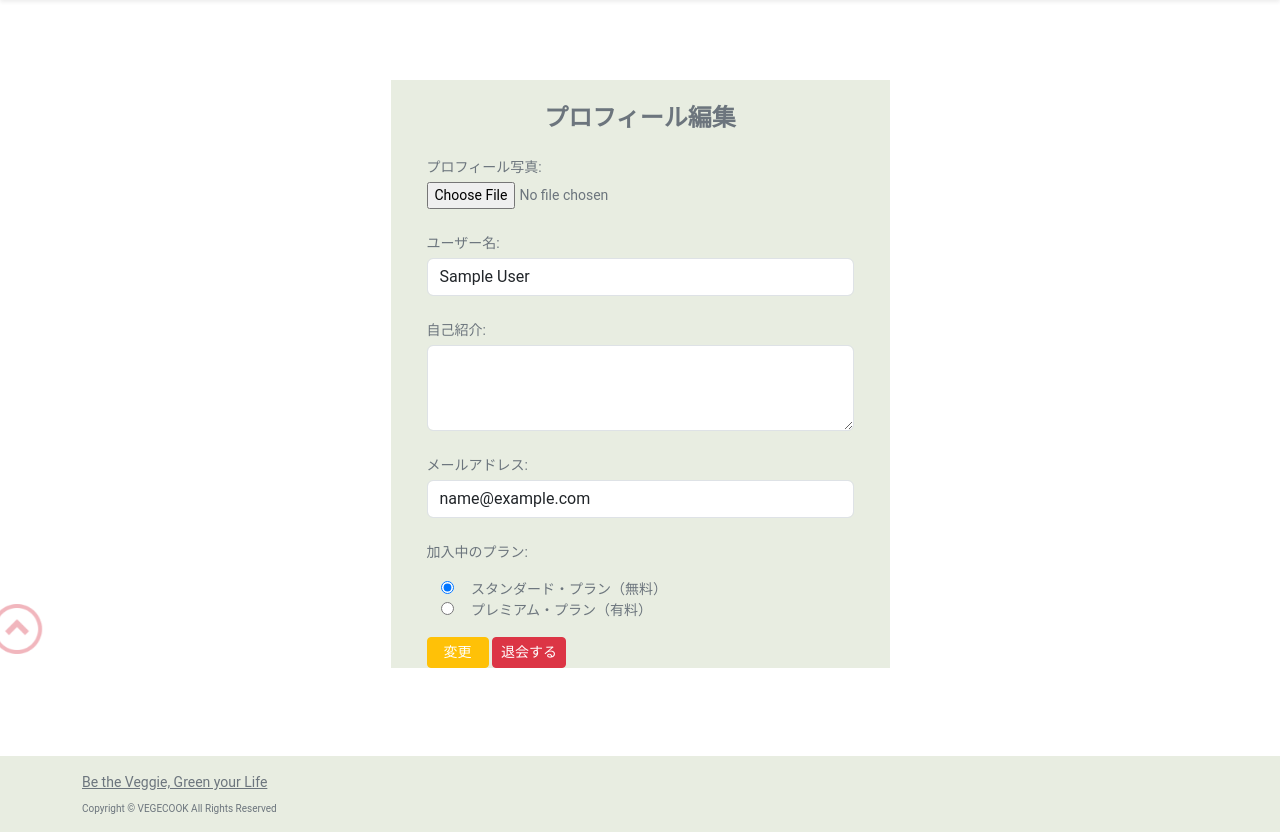
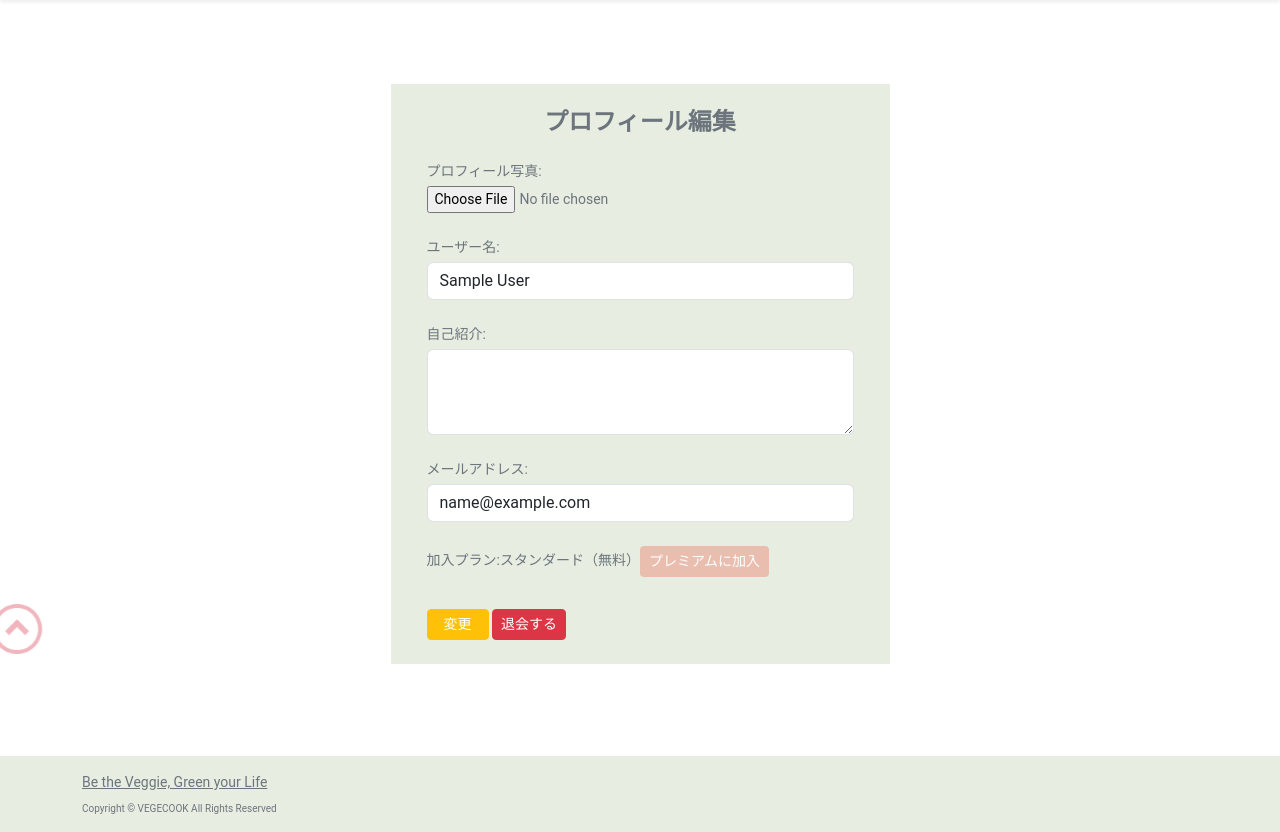
Before and after one commit to mi-1109/vegecook-app, a Rails app: page /users/1/edit in a window 1280 px wide. Shown: the part 86-918 px from the top of the page. Run offline with Rails 7, Linux system fonts and the light colour scheme; the visitor is signed in with stand-in values (Sample User, id 1); style sheets or scripts are compiled from the project's sources; parts of the project's set-up code (start-up, migrations or seed data) failed here and were passed over; some libraries are stand-ins or nearby versions; some web fonts are replaced.

Commit message:
[ADD]ぱんくずリスト/ [UPDATE]プラン変更機能

```diff
--- a/app/assets/stylesheets/application.scss
+++ b/app/assets/stylesheets/application.scss
@@ -294,3 +294,7 @@ footer {
 .fa-exclamation-triangle {
   color: $danger-red;
 }
+
+#breadcrumbs-style {
+  margin: 20px 0 0 80px;
+}
--- a/app/controllers/public/users_controller.rb
+++ b/app/controllers/public/users_controller.rb
@@ -1,7 +1,7 @@
 class Public::UsersController < ApplicationController
   before_action :authenticate_user!, except: [:show, :follows]
-  before_action :set_user, except: [:quit, :quit_confirm]
-  before_action :set_current_user, only: [:quit, :quit_confirm]
+  before_action :set_user, except: [:quit, :quit_confirm, :cancel_premium]
+  before_action :set_current_user, only: [:quit, :quit_confirm, :cancel_premium]
   before_action :set_correct_user, only: [:edit, :update]
 
   def show
@@ -23,7 +23,15 @@ class Public::UsersController < ApplicationController
     if @user.update(user_params)
       redirect_to user_path(@user.id), notice: "プロフィールを更新しました！"
     else
-      render action: :edit, alert: "プロフィールを更新できませんでした。"
+      render :edit, alert: "プロフィールを更新できませんでした。"
+    end
+  end
+
+  def cancel_premium
+    if @user.update(is_paid: false)
+      redirect_to user_path(@user.id), notice: "プレミアム・プランを解約しました。"
+    else
+      render :edit, alert: "プラン変更ができませんでした。お手数ですが、再度お試しください。"
     end
   end
 
--- a/app/views/layouts/application.html.erb
+++ b/app/views/layouts/application.html.erb
@@ -19,6 +19,7 @@
       <main>
         <%= render 'layouts/header' %>
         <%= render 'layouts/flash' %>
+        <%= breadcrumbs separator: " &rsaquo; ", class:'text-warning', id:'breadcrumbs-style' %>
         <%= yield %>
         <%= render 'layouts/footer' %>
       </main>
--- a/app/views/public/chats/show.html.erb
+++ b/app/views/public/chats/show.html.erb
@@ -1,4 +1,5 @@
 <!------------- 顧客側：チャット問い合わせ ----------------->
+<% breadcrumb :chat_inquiry, @chat %>
 
 <div class="container">
 
--- a/app/views/public/form_inquiries/index.html.erb
+++ b/app/views/public/form_inquiries/index.html.erb
@@ -1,9 +1,10 @@
 <!-------------- 問い合わせ方法選択 ---------------->
+<% breadcrumb :select_inquiry %>
 
-<div style='height: 600px' class='d-flex align-items-center'>
+<div style='height: 520px' class='d-flex align-items-center'>
 <div class="container">
   <div class="row">
-    <h3 class="jp-font-pop font-color-pink mx-auto mb-4 py-2 text-center">~ お問い合わせ ~</h3>
+    <h3 class="jp-font-pop font-color-pink mx-auto mb-4 pb-2 text-center">~ お問い合わせ ~</h3>
   </div>
 
     <div class="row mt-3">
--- a/app/views/public/form_inquiries/new.html.erb
+++ b/app/views/public/form_inquiries/new.html.erb
@@ -1,4 +1,5 @@
 <!--------------問い合わせフォーム ---------------->
+<% breadcrumb :form_inquiry %>
 
 <div style="height: 650px", class="d-flex align-items-center">
   <div class="border mx-auto">
--- a/app/views/public/homes/premium.html.erb
+++ b/app/views/public/homes/premium.html.erb
@@ -1,5 +1,8 @@
+<!---------- プレミアム・プランの案内画面 ------------>
+
+<% breadcrumb :premium_info%>
+
 <div class="container-fluid">
-
   <div id="about-heading">
     <div class="row">
       <h2 class="mx-auto mt-3 pt-32align-middle text-white en-font-pop">PREMIUM PLAN</h2>
--- a/app/views/public/post_recipes/edit.html.erb
+++ b/app/views/public/post_recipes/edit.html.erb
@@ -1,4 +1,5 @@
 <!---------- レシピ編集フォーム -------------->
+<% breadcrumb :post_recipe_edit, @post_recipe %>
 
 <div class="container mt-4 align-imtes-center">
   <div class='bg-light mx-auto mb-5'>
--- a/app/views/public/post_recipes/index.html.erb
+++ b/app/views/public/post_recipes/index.html.erb
@@ -1,4 +1,5 @@
 <!--------- 新着レシピ一覧画面 ------------>
+<% breadcrumb :latest_recipes %>
 
 <div class="container">
   <h3 class="mt-5 pl-3 mb-0 jp-font-classic font-weight-bold font-color-green"><span class="fas fa-utensils font-color-green"></span> 新着レシピ</h3>
--- a/app/views/public/post_recipes/new.html.erb
+++ b/app/views/public/post_recipes/new.html.erb
@@ -1,4 +1,5 @@
 <!---------- レシピ投稿フォーム -------------->
+<% breadcrumb :new_recipe %>
 
 <div class="container mt-4 align-imtes-center">
   <div class='bg-light mx-auto mb-5'>
--- a/app/views/public/post_recipes/show.html.erb
+++ b/app/views/public/post_recipes/show.html.erb
@@ -1,4 +1,6 @@
 <!---------- 顧客側：レシピ詳細 -------------->
+<% breadcrumb :post_recipe_show, @post_recipe %>
+
 <div class="container mb-5">
   <%= render partial: '/shared/recipe_show', locals: { post_recipe: @post_recipe } %>
 
--- a/app/views/public/premiums/complete.html.erb
+++ b/app/views/public/premiums/complete.html.erb
@@ -1,3 +1,7 @@
+<!---------- プレミアム・プラン登録完了画面 ------------>
+
+<% breadcrumb :premium_complete %>
+
  <div style="height: 600px", class="d-flex align-items-center">
   <div class="container">
     <div class="row">
--- a/app/views/public/premiums/payment.html.erb
+++ b/app/views/public/premiums/payment.html.erb
@@ -1,4 +1,7 @@
+<!---------- プレミアム・プランの登録画面 ------------>
+
 <%= flash[:error] %>
+<% breadcrumb :premium_payment %>
 
 <div style="height: 650px", class="d-flex align-items-center">
   <div style="max-width: 650px", class="bg-box-container mx-auto p-4">
--- a/app/views/public/rankings/index.html.erb
+++ b/app/views/public/rankings/index.html.erb
@@ -1,4 +1,5 @@
 <!--------- TOP20（ランキング）レシピ ------------>
+<% breadcrumb :popular_recipes %>
 
 <div class="container">
   <h3 style='letter-spacing: 0.07em' class="mt-4 pl-3 fas fa-crown"> TOP20</h3>
--- a/app/views/public/users/edit.html.erb
+++ b/app/views/public/users/edit.html.erb
@@ -1,3 +1,5 @@
+<% breadcrumb :user_edit, @user %>
+
 <div style='height: 700px' class="d-flex align-items-center mt-4 mb-5">
   <div class="bg-box-container mx-auto pl-4 pr-5">
 
@@ -8,38 +10,41 @@
         <div class="row ml-2">
           <%= form_with model: @user, local:true do |f| %>
             <div class="form-group mt-2">
-              <%= f.label :profile_image, 'プロフィール写真:', class:'mb-1' %><br />
+              <%= f.label :profile_image, 'プロフィール写真:', class:'mb-1 font-weight-bold' %><br />
               <%= f.attachment_field :profile_image %>
             </div>
 
             <div class="form-group mt-4">
-              <%= f.label :name, 'ユーザー名:', class:'mb-1' %><br />
+              <%= f.label :name, 'ユーザー名:', class:'mb-1 font-weight-bold' %><br />
               <%= f.text_field :name, class:'form-control', size: "40" %>
               <%= render 'layouts/error_messages', obj: @user, column: :name %>
             </div>
 
             <div class="form-group mt-4">
-              <%= f.label :introduction, '自己紹介:', class:'mb-1' %><br />
+              <%= f.label :introduction, '自己紹介:', class:'mb-1 font-weight-bold' %><br />
               <%= f.text_area :introduction, class:'form-control', size: "40x3" %>
               <%= render 'layouts/error_messages', obj: @user, column: :introduction %>
             </div>
 
             <div class="form-group mt-4">
-              <%= f.label :email, 'メールアドレス:', class:'mb-1' %><br />
+              <%= f.label :email, 'メールアドレス:', class:'mb-1 font-weight-bold' %><br />
               <%= f.text_field :email, class:'form-control', size: "40" %>
               <%= render 'layouts/error_messages', obj: @user, column: :email %>
             </div>
 
-            <div class="form-group mt-4">
-              <p>加入中のプラン:</p>
-            　<%= f.radio_button :is_paid, :false %>
-            　<%= f.label :is_paid, "スタンダード・プラン（無料）", {value: :false, style: "display: inline-block;"} %><br />
-            　<%= f.radio_button :is_paid, :true %>
-            　<%= f.label :is_paid, "プレミアム・プラン（有料）", {value: :true, style: "display: inline-block;"} %>
-              <%= render 'layouts/error_messages', obj: @user, column: :is_paid %>
+            <div class="mt-4">
+              <div class='d-flex'>
+                <p class='mb-1 mr-1 pt-1 font-weight-bold'>加入プラン:</p>
+                <p class='mb-1 pt-1'><%= @user.is_paid_to_sring %></p>
+                <% if @user.is_paid == true %>
+                  <%= link_to "解約する", users_cancel_premium_path, method: :PATCH, data: {confirm: "本当に解約しますか？"}, class: 'btn btn-sm btn-outline-danger py-1' %>
+                <% else %>
+                  <%= link_to "プレミアムに加入", premiums_payment_path, class:'btn btn-sm btn-color py-1' %>
+                <% end %>
+              </div>
             </div>
 
-            <div class="form-group form-inline pt-3">
+            <div class="form-group form-inline pt-3 mt-3 mb-4">
               <%= f.submit '変更', class: 'btn btn-sm btn-warning text-white px-3' %>
               <%= link_to "退会する", users_quit_confirm_path, class: 'btn btn-sm btn-danger ml-4' %>
             </div>
--- a/app/views/public/users/show.html.erb
+++ b/app/views/public/users/show.html.erb
@@ -1,5 +1,6 @@
 <div class="container">
 <%= render partial: 'mypage_header', locals: { user: @user, page_user: @user} %>
+<% breadcrumb :user_show, @user %>
 
   <div class="row mt-4 mb-5">
     <div class="col-md-11 wrap">
--- a/config/routes.rb
+++ b/config/routes.rb
@@ -33,15 +33,15 @@ Rails.application.routes.draw do
 
     get 'post_recipes/searches' => 'searches#index'
     get 'post_recipes/rankings' => 'rankings#index'
-    get 'users/quit_confirm' => 'users#quit_confirm'
-    patch 'users/quit' => 'users#quit'
-
     resources :post_recipes do
       resources :comments, only: [:create, :destroy]
       resource :likes, only: [:create, :destroy]
       resource :saved_recipes, only: [:create, :destroy]
     end
 
+    get 'users/quit_confirm' => 'users#quit_confirm'
+    patch 'users/quit' => 'users#quit'
+    patch 'users/cancel_premium' => 'users#cancel_premium'
     resources :users, only: [:show, :edit, :update] do
       post 'relationships/:page_user_id' => 'relationships#create', as: 'add_follow'
       delete 'relationships/:page_user_id' => 'relationships#destroy', as: 'remove_follow'
```
Also changed, not shown: config/breadcrumbs.rb (added, +72 -0 lines), Gemfile, Gemfile.lock.
